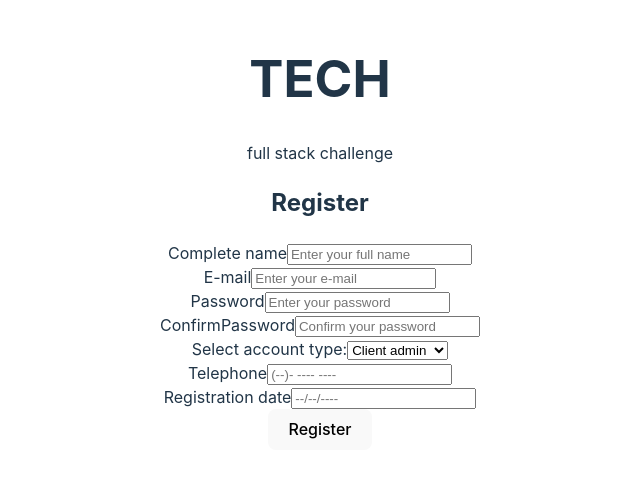
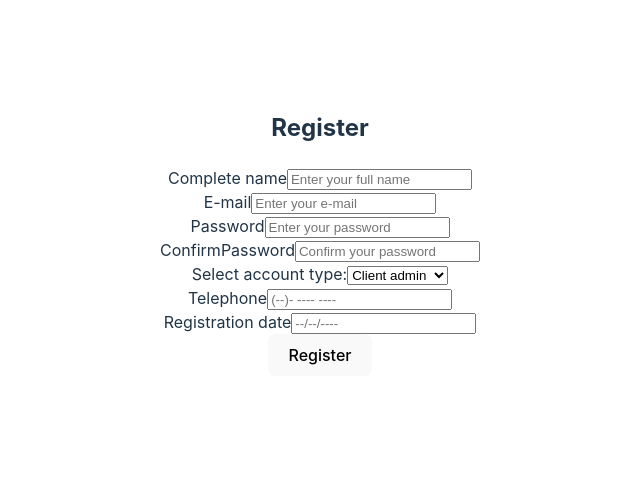
Before and after one commit to Kenzie-Academy-Brasil-Developers/Entrega-1-Tech-FrontEnd-Desafio-Fullstack-JoseWenned, a React (Vite) app: page /RegisterClientPage in a window 1280 px wide. Shown: the part 167-644 px from the top of the page, without its empty margins (320-960 px from the left). Built offline with nearby package versions, Linux system fonts and the light colour scheme.

Commit message:
feat: remove header

```diff
--- a/src/pages/RegisterClientPage/registerClientPage.tsx
+++ b/src/pages/RegisterClientPage/registerClientPage.tsx
@@ -4,20 +4,6 @@ export const RegisterClientPage = () => {
     return(
         <>
             <div>
-
-                <header>
-
-                    <div>
-
-                        <h1>TECH</h1>
-
-                        <div>
-                            full stack challenge
-                        </div>
-
-                    </div>
-
-                </header>
 
                 <section>
 
```
